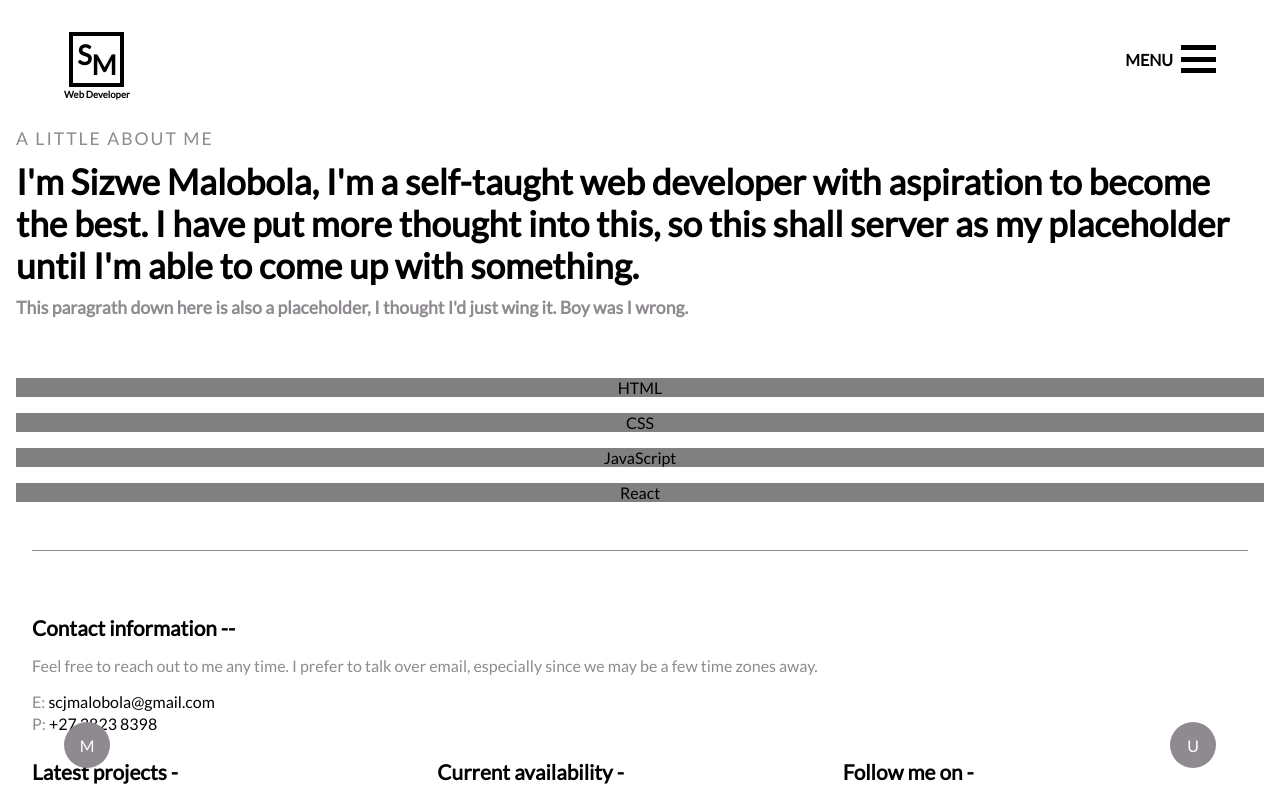
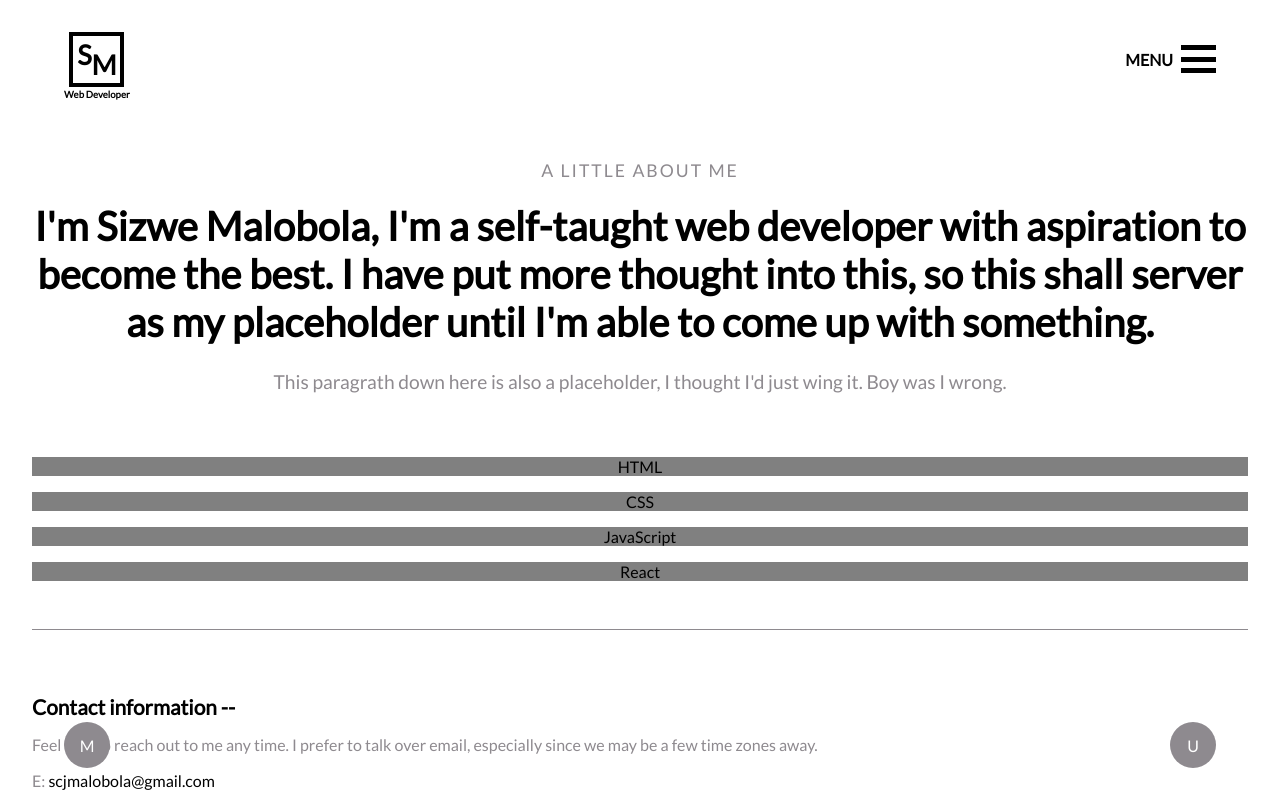
Before and after one commit to SizweMalobola/Portfolio_site, a React (Create React App) app: page /about in a window 1280 px wide. Shown: the top 795 px of the page. Built offline with nearby package versions, Linux system fonts and the light colour scheme.

Commit message:
media query About (min-width: 740px)

```diff
--- a/src/components/aboutStyle.module.css
+++ b/src/components/aboutStyle.module.css
@@ -116,3 +116,35 @@
     padding: 3rem 1rem;
   }
 }
+
+/* Medium devices (landscape tablets, 768px and up) */
+@media only screen and (min-width: 740px) {
+  .container {
+    padding-top: 10rem;
+    align-items: center;
+  }
+  .subtitle {
+    font-size: 1.1rem;
+    margin-bottom: 1.3rem;
+    padding: 0;
+  }
+  .title {
+    font-size: 2.5rem;
+    margin-bottom: 1.5rem;
+    text-align: center;
+    padding: 0;
+    padding-left: 2rem;
+    padding-right: 2rem;
+  }
+  .content {
+    padding-left: 2rem;
+    padding-right: 2rem;
+    text-align: center;
+    margin-bottom: 1rem;
+    font-size: 1.2rem;
+    font-weight: 550;
+  }
+  .stack-grid {
+    padding: 3rem 2rem;
+  }
+}
```
